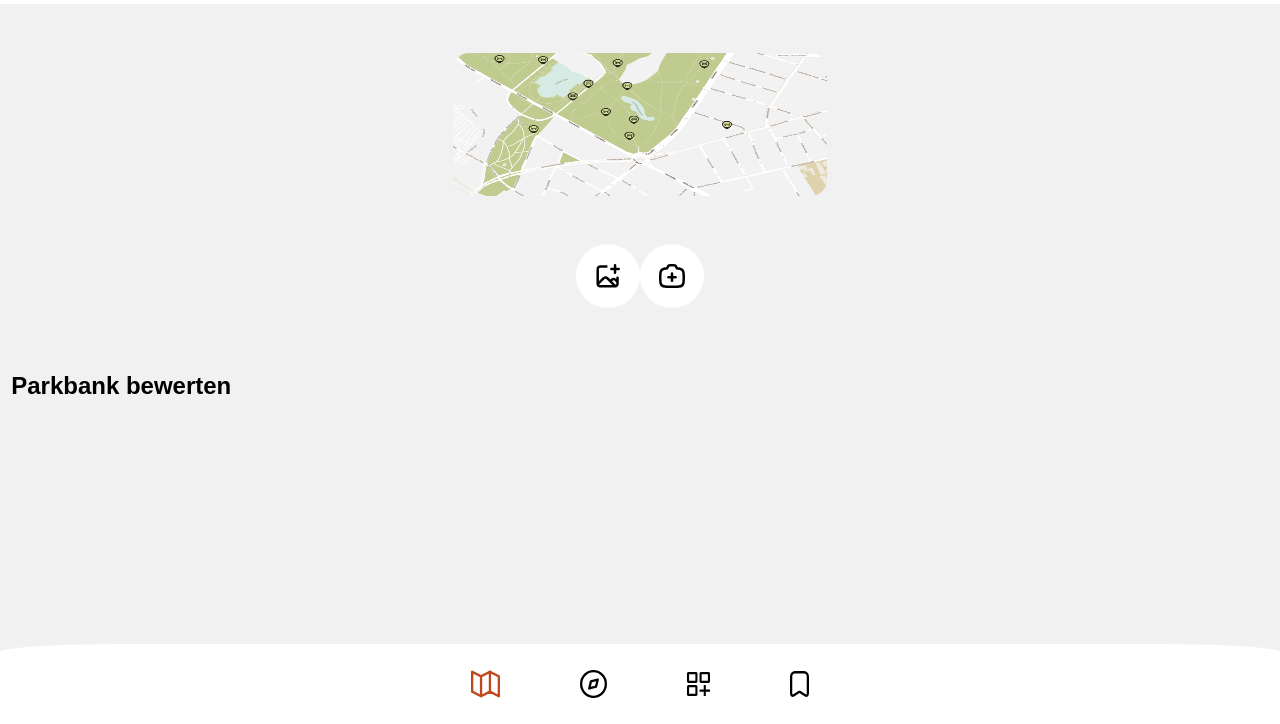
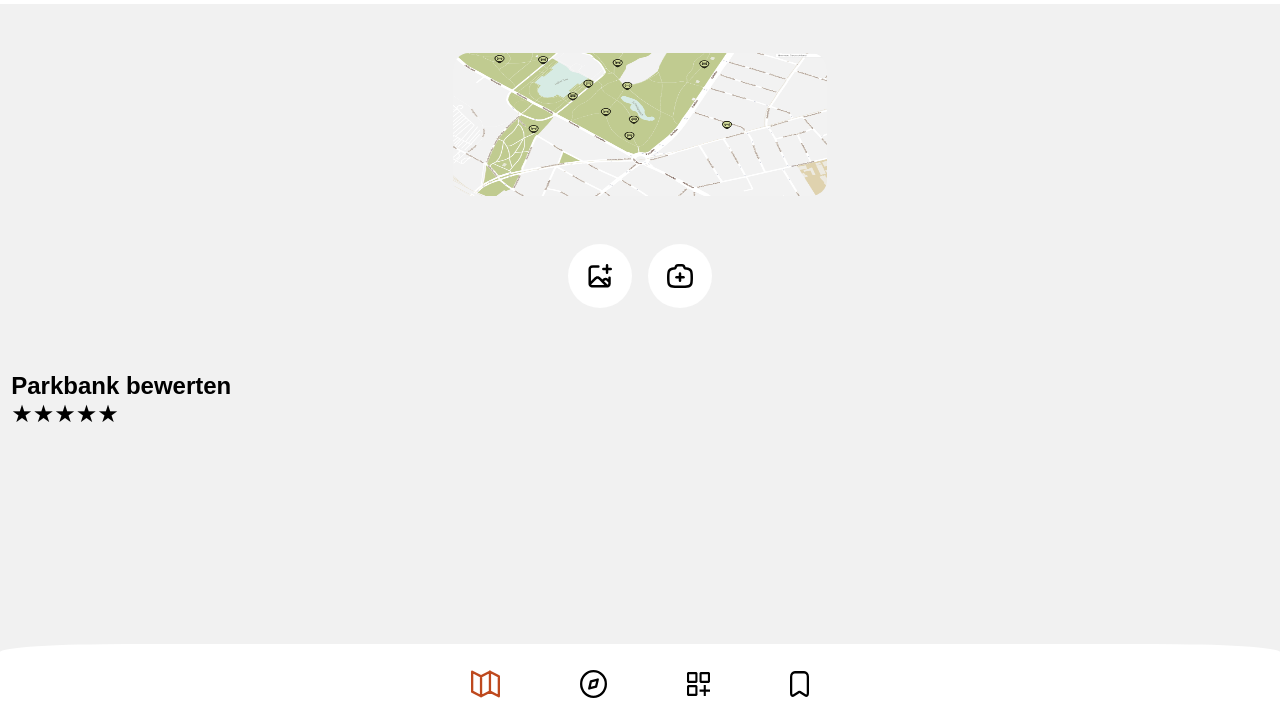
Before and after one commit to pauljk-hb/Parkbank-front-end, an Astro site: page /adding in a window 1280 px wide. Shown: the part 76-800 px from the top of the page. Built offline with nearby package versions, Linux system fonts and the light colour scheme; Astro itself is replaced by a stand-in of ours; a web font is replaced by a local one.

Commit message:
StarRating logic without svg

```diff
--- a/src/components/StarRating.jsx
+++ b/src/components/StarRating.jsx
@@ -1 +1,31 @@
+// src/StarRating.js
 import React, { useState } from 'react';
+import '../style/StarRating.css';
+
+const StarRating = () => {
+  const [rating, setRating] = useState(0);
+
+  const handleClick = (index) => {
+    setRating(index + 1);
+    // Add your desired functionality here
+    console.log("Selected rating:", rating);
+  };
+
+  return (
+    <div className="star-rating">
+      {Array(5)
+        .fill()
+        .map((_, index) => (
+          <span
+            key={index}
+            className={index < rating ? 'filled' : ''}
+            onClick={() => handleClick(index)}
+          >
+            ★
+          </span>
+        ))}
+    </div>
+  );
+};
+
+export default StarRating;
--- a/src/pages/adding.astro
+++ b/src/pages/adding.astro
@@ -2,6 +2,8 @@
 import Kartelayout from '../layouts/Kartelayout.astro';
 import Footer from '../components/Footer.astro';
 import Header from '../components/Header.astro';
+import StarRating from '../components/StarRating.jsx';
+import DiscoverKachel from '../components/DiscoverKachel.jsx';
 ---
 
 <Kartelayout title="Parkbank App">
@@ -21,6 +23,7 @@ import Header from '../components/Header.astro';
 	</div>
 	<div class ="bewertungs-container">
 		<h2>Parkbank bewerten</h2>
+		<StarRating client:load/>
 
 	</div>
 
@@ -65,6 +68,7 @@ import Header from '../components/Header.astro';
 	.adding-picture-container {
 		display: flex;
 		justify-content: center;
+		gap: 1em;
 
 	}
 
--- /dev/null
+++ b/src/style/StarRating.css
@@ -0,0 +1,12 @@
+/* src/StarRating.css */
+.star-rating {
+    font-size: 24px;
+  }
+
+  .star-rating span {
+    cursor: pointer;
+  }
+
+  .star-rating span.filled {
+    color: gold;
+  }
```
Also changed, not shown: src/components/StarRating.astro (deleted, +0 -27 lines).
